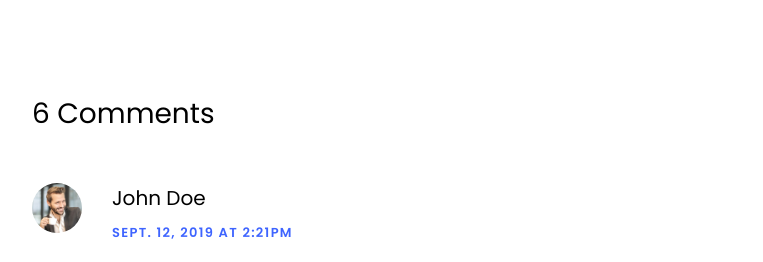
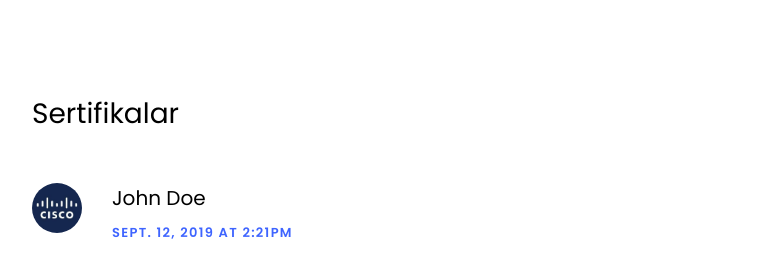
Before and after one commit to ferdisonmez/ferdisonmez.github.io, a plain HTML site: page single.html in a window 1280 px wide. Shown: the part 2641-2903 px from the top of the page, without its empty margins (53-816 px from the left). Drawn offline with Linux system fonts and the light colour scheme; files whose address does not match are found by name.

Commit message:
UpdateS1

```diff
--- a/single.html
+++ b/single.html
@@ -95,11 +95,11 @@
 
 
             <div class="pt-5 mt-5">
-              <h3 class="mb-5">6 Comments</h3>
+              <h3 class="mb-5">Sertifikalar</h3>
               <ul class="comment-list">
                 <li class="comment">
                   <div class="vcard bio">
-                    <img src="images/person_1.jpg" alt="Image placeholder">
+                    <img src="images/Cisco.png" alt="Image placeholder">
                   </div>
                   <div class="comment-body">
                     <h3>John Doe</h3>
```
